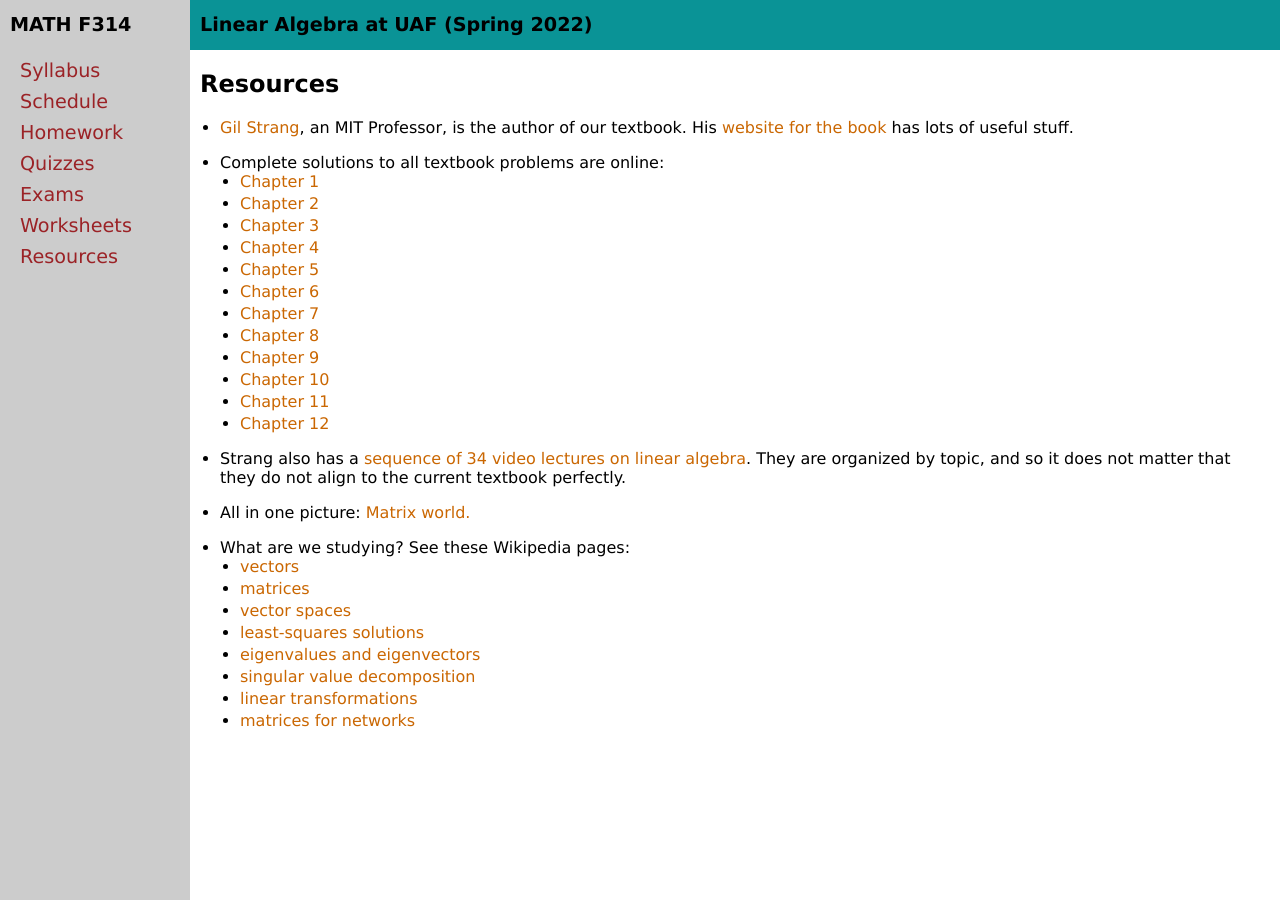
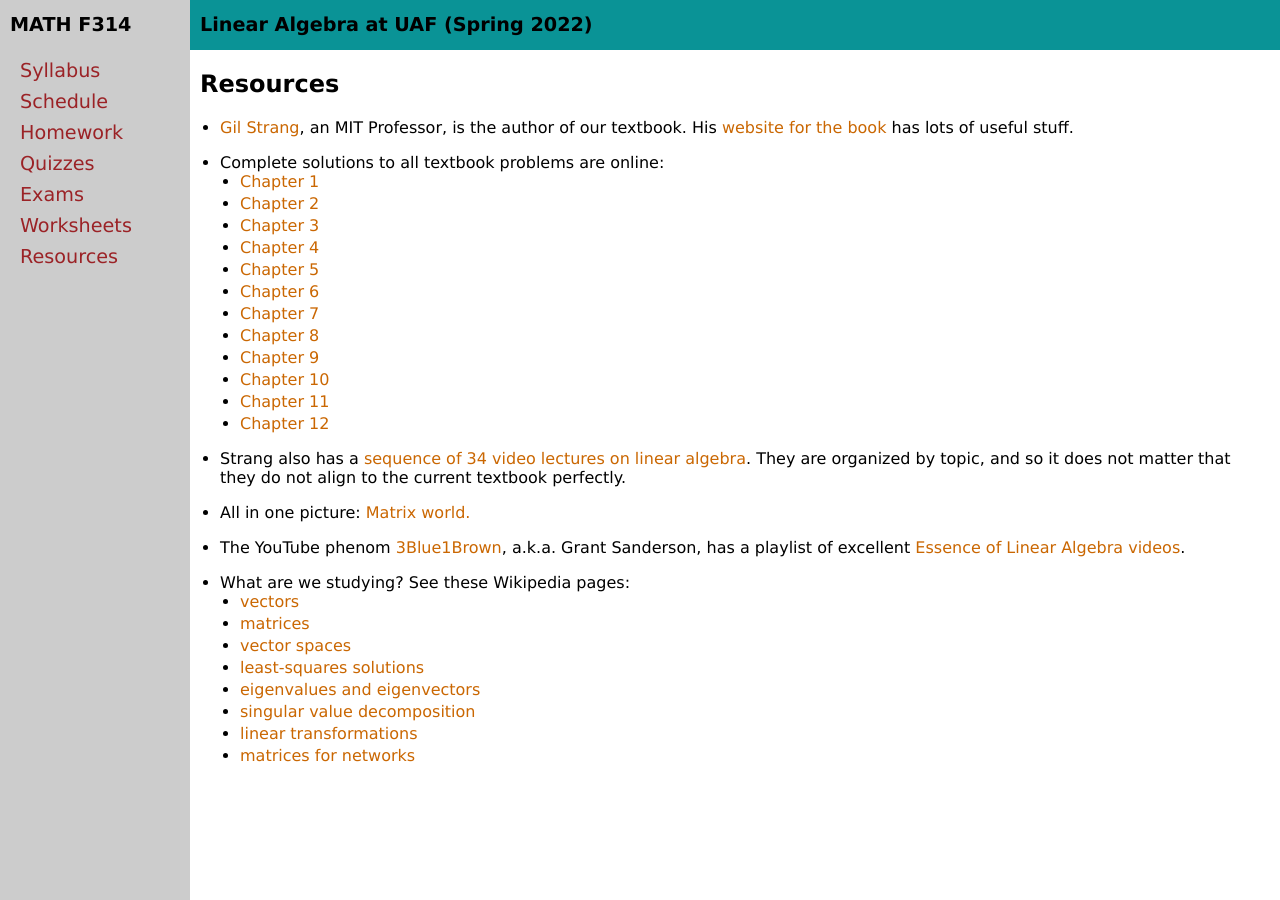
Before and after one commit to bueler/math314, a Jekyll site: the page built from resources.md, in a window 1280 px wide. Built offline with Jekyll 4.4.1, drawn with Linux system fonts in a browser that asks for light colours.

Commit message:
Link to 3Blue1Brown.

```diff
--- a/resources.md
+++ b/resources.md
@@ -25,6 +25,8 @@ title: Resources
 
 * All in one picture: [Matrix world.](assets/images/matrix-world.pdf)
 
+* The YouTube phenom [3Blue1Brown](https://www.youtube.com/c/3blue1brown), a.k.a. Grant Sanderson, has a playlist of excellent [Essence of Linear Algebra videos](https://www.youtube.com/playlist?list=PLZHQObOWTQDPD3MizzM2xVFitgF8hE_ab).
+
 * What are we studying?  See these Wikipedia pages:
    * [vectors](https://en.wikipedia.org/wiki/Vector_(mathematics_and_physics))
    * [matrices](https://en.wikipedia.org/wiki/Matrix_(mathematics))
```
